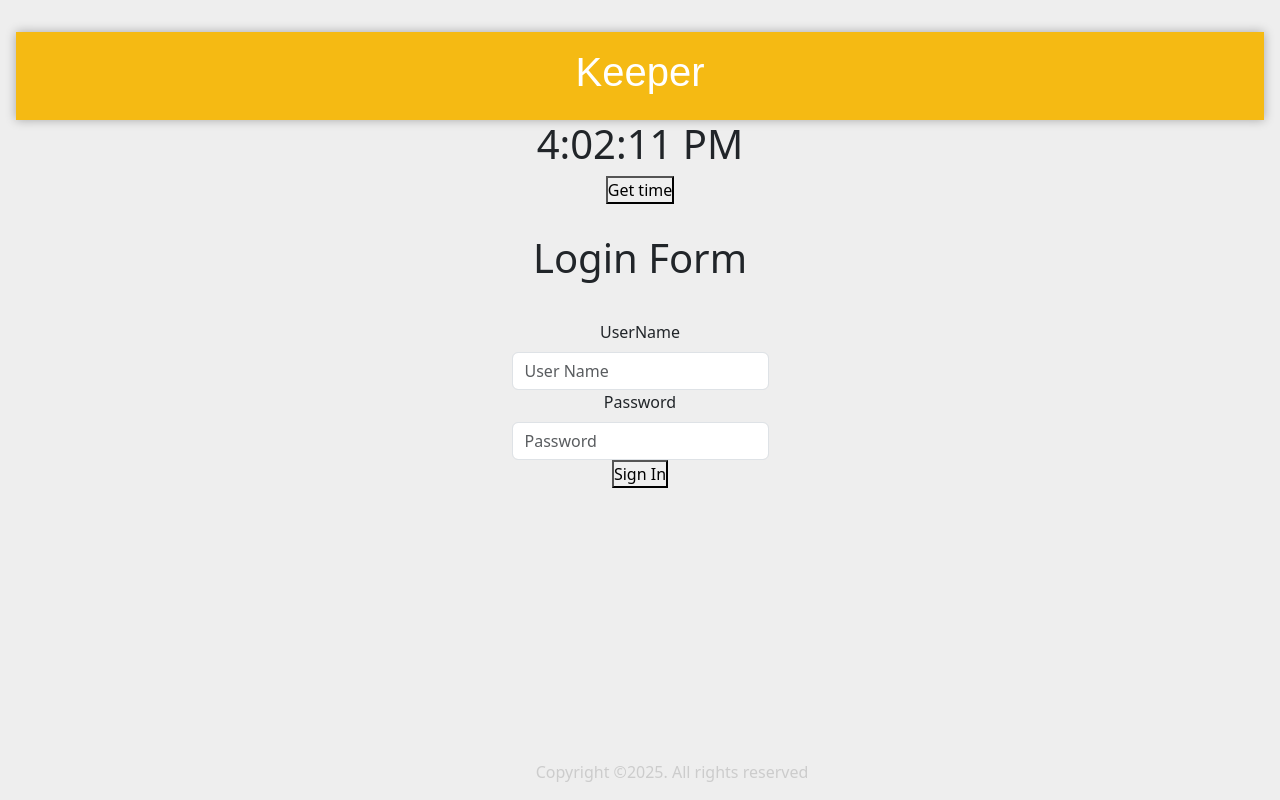
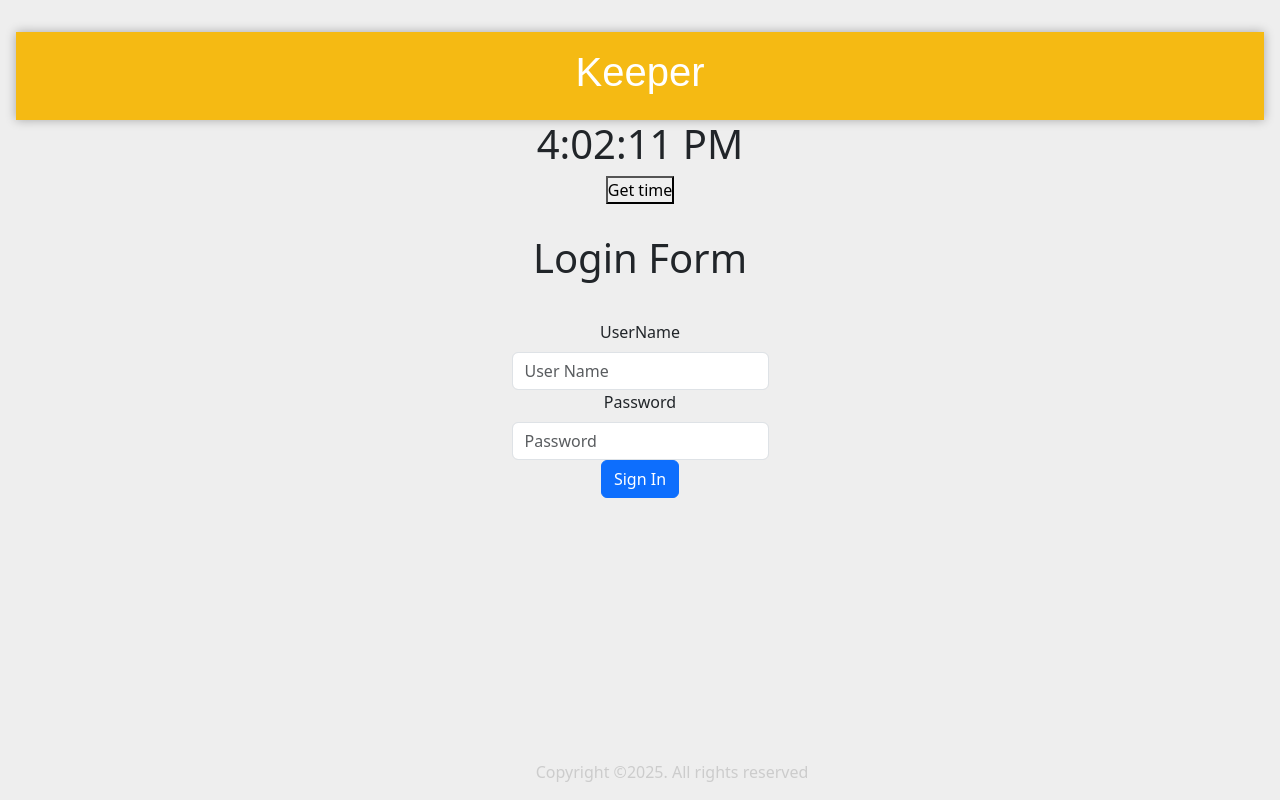
Before and after one commit to HarunaZakaria/react, a React (Vite) app in the folder my-second-react-app/: page / in a window 1280 px wide. Shown: the top 800 px of the page. Built offline with nearby package versions, Linux system fonts and the light colour scheme; a web font is replaced by a local one.

Commit message:
add bootstrap btn class

```diff
--- a/my-second-react-app/src/Components/Login.jsx
+++ b/my-second-react-app/src/Components/Login.jsx
@@ -7,7 +7,7 @@ const Login = () => {
       <h1>Login Form</h1>
       <Input type="text" placeholder="User Name" label="UserName" />
       <Input type="password" placeholder="Password" label="Password" />
-      <button>Sign In</button>
+      <button className="btn btn-primary"> Sign In</button>
     </div>
   );
 };
```
